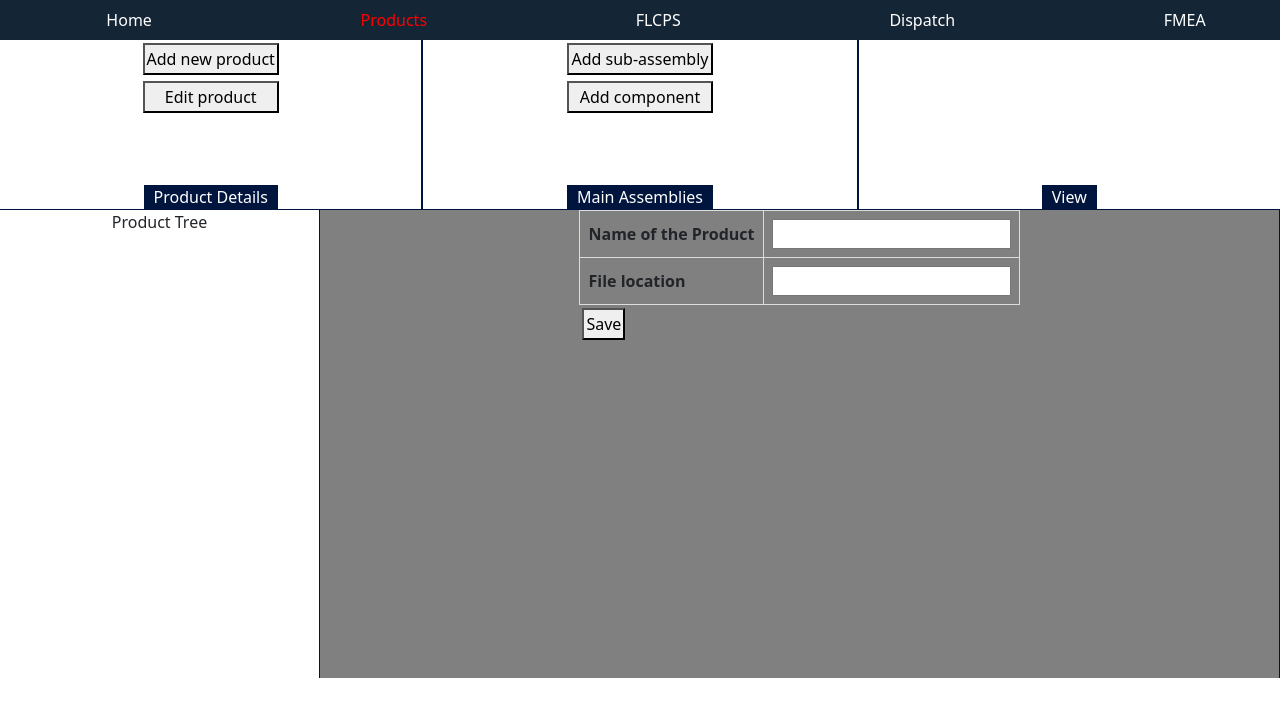
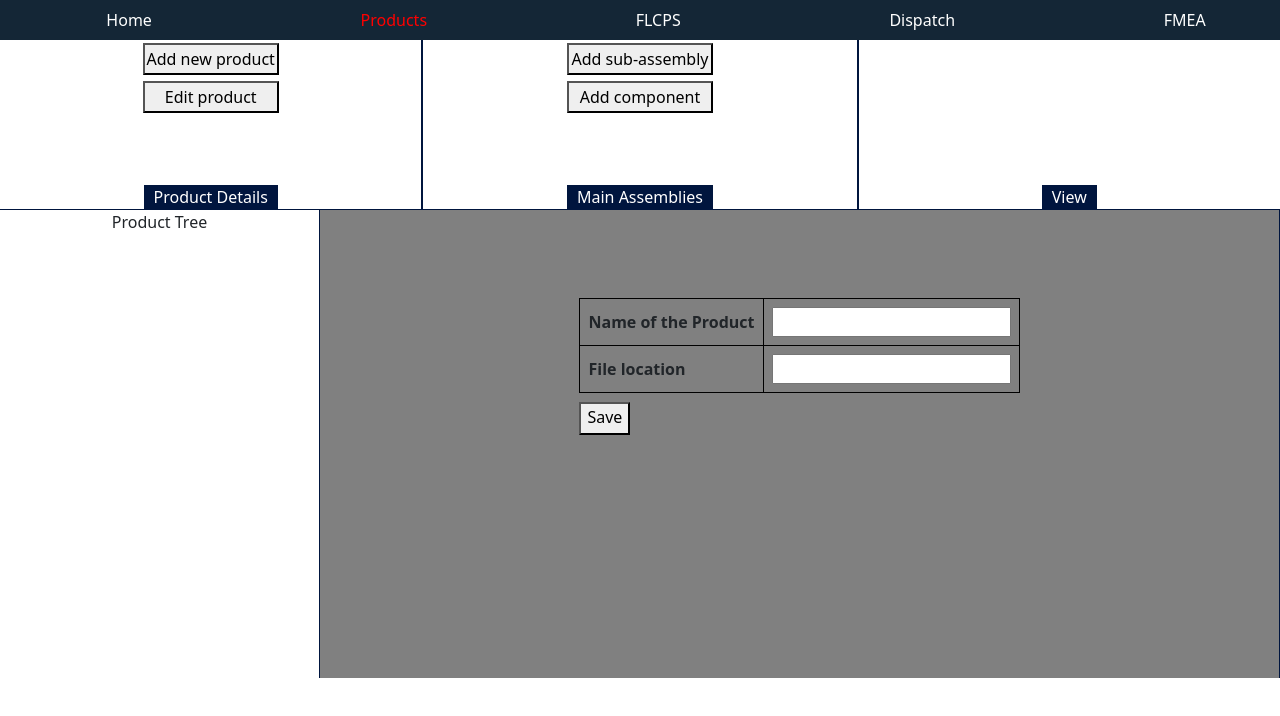
Before and after one commit to PalliHarshitha/Harshitha-MachIntell-tree-master-src-components, a React (Create React App) app: page /products in a window 1280 px wide. Both pictures are taken after a click on the button "Add new product". Shown: the top 716 px of the page. Built offline with nearby package versions, Linux system fonts and the light colour scheme.

Commit message:
added reusbale components

```diff
--- a/public/index.html
+++ b/public/index.html
@@ -31,7 +31,7 @@
       integrity="sha384-QWTKZyjpPEjISv5WaRU9OFeRpok6YctnYmDr5pNlyT2bRjXh0JMhjY6hW+ALEwIH"
       crossorigin="anonymous"
     />
-    <title>React App</title>
+    <title>MachIntell</title>
   </head>
   <body>
     <noscript>You need to enable JavaScript to run this app.</noscript>
--- a/src/Components/product/newProduct/AddNewProduct.js
+++ b/src/Components/product/newProduct/AddNewProduct.js
@@ -15,26 +15,23 @@ function AddNewProduct({}) {
     setFileLocation(event.target.value);
   };
 
-  const handleBrowse = () => {
-    console.log('Browsing file location...');
-  };
-
   const handleSave = () => {
     console.log('Saving data...');
     setForm('productAdded'); // Set the form state to 'productAdded' to display ProductDetails
   };
 
   return (
-    <div aria-label="Product Form">
+    <div aria-label="Product Form" className={styles.form}>
       {form === 'productAdded' ? (
         <ProductDetails/>
       ) : (
         <form>
-          <table style={{ borderCollapse: 'collapse', width: '100%' }}>
+          <div className={styles.tableContainer}>
+            <table className={styles.table}>
               <thead>
                 <tr>
-                <th style={code.th}>Name of the Product</th>
-                <td style={code.td}>
+                  <th className={styles.th}>Name of the Product</th>
+                  <td className={styles.td}>
                     <input
                       type="text"
                       value={productName}
@@ -45,8 +42,8 @@ function AddNewProduct({}) {
               </thead>
               <tbody>
                 <tr>
-                <th style={code.th}>File location</th>
-                <td style={code.td}>
+                  <th className={styles.th}>File location</th>
+                  <td className={styles.td}>
                     <input
                       type="text"
                       value={fileLocation}
@@ -56,26 +53,14 @@ function AddNewProduct({}) {
                 </tr>
               </tbody>
             </table>
-          <button type="button" className={styles.btn} onClick={handleSave}>
+            <button type="button" className={styles.btn2} onClick={handleSave}>
               Save
             </button>
+          </div>
         </form>
       )}
     </div>
   );
 }
 
-const code = {
-  th: {
-    border: '1px solid #dddddd',
-    textAlign: 'left',
-    padding: '8px',
-  },
-  td: {
-    border: '1px solid #dddddd',
-    textAlign: 'left',
-    padding: '8px',
-  },
-};
-
 export default AddNewProduct;
--- /dev/null
+++ b/src/Components/product/newProduct/DynamicTable.js
@@ -0,0 +1,26 @@
+import React from 'react'
+
+function DynamicTable({ headers, data }) {
+  return (
+    <table>
+        <thead>
+            <tr>
+                {headers.map(header => (
+                    <th key={header}>{header}</th>
+                ))}
+            </tr>
+        </thead>
+        <tbody>
+            {data.map((row, rowIndex) => (
+                <tr key={rowIndex}>
+                    {row.map((cell, cellIndex) => (
+                        <td key={cellIndex}>{cell}</td>
+                    ))}
+                </tr>
+            ))}
+        </tbody>
+    </table>
+  )
+}
+
+export default DynamicTable
--- a/src/Components/product/newProduct/ProductDetails.js
+++ b/src/Components/product/newProduct/ProductDetails.js
@@ -1,5 +1,6 @@
 import React, { useState } from 'react';
 import SpecificationDetails from './SpecificationDetails';
+import styles from '../product.module.css';
 
 function ProductDetails({}) {
   const [product, setProductName] = useState('');
@@ -48,24 +49,24 @@ function ProductDetails({}) {
   };
 
   return (
-    <div aria-label="productAdded">
+    <div aria-label="productAdded" className={styles.form}>
       {form === 'specifications' ? (
         <SpecificationDetails />
       ):(
         <div>
-          <table style={{ borderCollapse: 'collapse', width: '100%' }}>
+          <table className={styles.table}>
             <thead>
               <tr>
-              <th style={styles.th}>Name of the Product</th>
-              <td style={styles.td}>Bicycle</td>
+                <th className={styles.th}>Name of the Product</th>
+                <td className={styles.td}>Bicycle</td>
               </tr>
               <tr>
-              <th style={styles.th}>Product ID</th>
-              <td style={styles.td}>BI1xxxxABC</td>
+                <th className={styles.th}>Product ID</th>
+                <td className={styles.td}>BI1xxxxABC</td>
               </tr>
               <tr>
-              <th style={styles.th}>Main Functions</th>
-              <td style={styles.td}>
+                <th className={styles.th}>Main Functions</th>
+                <td className={styles.td}>
                   <textarea
                     value={product}
                     onChange={handleProductNameChange}
@@ -73,14 +74,14 @@ function ProductDetails({}) {
                 </td>
               </tr>
               <tr>
-              <th style={styles.th} colSpan="2">Add secondary function</th>
+                <th className={styles.th} colSpan="2">Add secondary function</th>
               </tr>
             </thead>
             <tbody>
               {secondaryFunctions.map((secondaryFunction, index) => (
                 <tr key={index} style={{ backgroundColor: isRowSelected(index) ? 'lightgray' : 'white' }} onClick={() => toggleRowSelection(index)}>
-                <th style={styles.th}>Secondary function {index + 1}</th>
-                <td style={styles.td}>
+                  <th className={styles.th}>Secondary function {index + 1}</th>
+                  <td className={styles.th}>
                     <input
                       type="text"
                       value={secondaryFunction}
@@ -92,13 +93,15 @@ function ProductDetails({}) {
             </tbody>
           </table>
           <div>
-          <button onClick={handleAddSecondary}>Add Secondary Function</button>
+            <div className={styles.btn2}>
+              <button onClick={handleAddSecondary}>Add </button>
             </div>
-        <div>
-          <button onClick={handleDelete}>Delete Secondary Function</button>
+            <div className={styles.btn2}>
+              <button onClick={handleDelete}>Delete </button>
             </div>
-        <div>
+            <div className={styles.btn2}>
               <button onClick={handleSave}>Save</button>
+            </div>
           </div>
         </div>
         )}
@@ -106,17 +109,5 @@ function ProductDetails({}) {
   );
 }
 
-const styles = {
-  th: {
-    border: '1px solid #dddddd',
-    textAlign: 'left',
-    padding: '8px',
-  },
-  td: {
-    border: '1px solid #dddddd',
-    textAlign: 'left',
-    padding: '8px',
-  },
-};
 
 export default ProductDetails;
--- a/src/Components/product/newProduct/SpecificationDetails.js
+++ b/src/Components/product/newProduct/SpecificationDetails.js
@@ -1,140 +1,39 @@
 import React, { useState } from 'react';
+import DynamicTable from './DynamicTable';
 
-function SpecificationDetails({ }) {
-  const [product, setProductName] = useState('');
-  const [specifications, setSpecifications] = useState([{ name: '', units: '', value: '' }]); // State to store specifications
-  const [selectedRows, setSelectedRows] = useState([]); // State to store selected row indices
-
-  const handleProductNameChange =(event) =>{
-    setProductName(event.target.value);
-  }
+function SpecificationDetails() {
+  const [specifications, setSpecifications] = useState([{ name: '', units: '', value: '' }]);
+  const [selectedRows, setSelectedRows] = useState([]);
 
   const handleAddSpecification = () => {
-    setSpecifications([...specifications, { name: '', units: '', value: '' }]); // Add a new empty specification to the state
+    setSpecifications([...specifications, { name: '', units: '', value: '' }]);
   };
 
-  const handleDeleteSpecification = () => {
-    const updatedSpecifications = specifications.filter((_, index) => !selectedRows.includes(index));
+  const handleDeleteRow = (index) => {
+    const updatedSpecifications = [...specifications];
+    updatedSpecifications.splice(index, 1);
     setSpecifications(updatedSpecifications);
     setSelectedRows([]);
   };
 
-  const handleSpecificationChange = (index, field, value) => {
-    const updatedSpecifications = [...specifications];
-    updatedSpecifications[index][field] = value;
-    setSpecifications(updatedSpecifications);
-  };
-
-  const toggleRowSelection = (index) => {
-    const selectedIndex = selectedRows.indexOf(index);
-    if (selectedIndex === -1) {
-      setSelectedRows([...selectedRows, index]);
-    } else {
-      const updatedSelectedRows = [...selectedRows];
-      updatedSelectedRows.splice(selectedIndex, 1);
-      setSelectedRows(updatedSelectedRows);
-    }
-  };
-
-  const isRowSelected = (index) => {
-    return selectedRows.includes(index);
-  };
-
-const handleSave = () => {
-    // Implement save functionality here
+  const handleSave = () => {
     console.log('Saving data...');
   };
 
   return (
-    <div aria-label='specifications'>
-        <table style={{ borderCollapse: 'collapse', width: '100%' }}>
-          <thead>
-            <tr>
-              <th style={styles.th}>Name of the Product</th>
-              <td style={styles.td}>
-                <input
-                  type="text"
-                  value={product}
-                  onChange={handleProductNameChange}
-                />
-              </td>
-            </tr>
-            <tr>
-              <th style={styles.th}>Product ID</th>
-              <td style={styles.td}>BI1xxxxABC</td>
-            </tr>
-            <tr>
-              <th style={styles.th}>Main Functions (string)</th>
-              <td style={styles.td}>
-                <input
-                  type="text"
-                  value={product}
-                  onChange={handleProductNameChange}
-                />
-              </td>
-            </tr>
-          </thead>
-        </table>
-
-        <div>
-          <h2>Specifications of BI1xxxxABC</h2>
-          <table style={{ borderCollapse: 'collapse', width: '100%' }}>
-            <thead>
-              <tr>
-                <th style={styles.th}>Specifications</th>
-                <th style={styles.th}>Units</th>
-                <th style={styles.th}>Value</th>
-              </tr>
-            </thead>
-            <tbody>
-              {specifications.map((specification, index) => (
-                <tr key={index} style={{ backgroundColor: isRowSelected(index) ? 'lightgray' : 'white' }} onClick={() => toggleRowSelection(index)}>
-                  <td style={styles.td}>
-                    <input
-                      type="text"
-                      value={specification.name}
-                      onChange={(event) => handleSpecificationChange(index, 'name', event.target.value)}
-                    />
-                  </td>
-                  <td style={styles.td}>
-                    <input
-                      type="text"
-                      value={specification.units}
-                      onChange={(event) => handleSpecificationChange(index, 'units', event.target.value)}
-                    />
-                  </td>
-                  <td style={styles.td}>
-                    <input
-                      type="text"
-                      value={specification.value}
-                      onChange={(event) => handleSpecificationChange(index, 'value', event.target.value)}
-                    />
-                  </td>
-                </tr>
-              ))}
-            </tbody>
-          </table>
-        </div>
-        <div><button onClick={handleAddSpecification}>Add Specification</button></div>
-        <div><button onClick={handleDeleteSpecification}>Delete Selected Specifications</button></div>
-      <div>
-          <button onClick={handleSave}>Save</button>
-        </div>
+    <div>
+      <DynamicTable
+        className="dynamic-table"
+        headers={['Name', 'Units', 'Value']}
+        data={specifications.map(spec => [spec.name, spec.units, spec.value])}
+        selectedRows={selectedRows}
+        onRowSelection={(index) => setSelectedRows([index])}
+        onDeleteRow={handleDeleteRow}
+      />
+      <button onClick={handleAddSpecification}>Add Specification</button>
+      <button onClick={handleSave}>Save</button>
     </div>
   );
 }
 
-const styles = {
-  th: {
-    border: '1px solid #dddddd',
-    textAlign: 'left',
-    padding: '8px',
-  },
-  td: {
-    border: '1px solid #dddddd',
-    textAlign: 'left',
-    padding: '8px',
-  },
-};
-
 export default SpecificationDetails;
--- a/src/Components/product/product.module.css
+++ b/src/Components/product/product.module.css
@@ -99,3 +99,59 @@
   line-height: 40px;
   font-size: 18px;
 }
+
+.table{
+  border-collapse: collapse;
+  width: 100%;
+  margin-top: 20%;
+  margin-bottom: 2%;
+}
+
+.table1{
+  border-collapse: collapse;
+  width: 100%;
+  margin-top: 20%;
+  margin-bottom: 2%;
+}
+
+.th {
+  border: 1px solid #000000;
+  align-items: left;
+  padding: 8px;
+}
+.td {
+  border: 1px solid #000000;
+  align-items: left;
+  padding: 8px;
+}
+
+.btn1{
+  position: absolute;
+  top: 68%;
+  right:22%;
+}
+
+.form{
+  display: flex;
+  flex-direction: column;
+}
+
+.btn2{
+  align-self: flex-end;
+  padding-bottom: 1%;
+}
+
+.dynamic-table {
+  border-collapse: collapse;
+  width: 100%;
+}
+
+.dynamic-table th, .dynamic-table td {
+  border: 1px solid #dddddd;
+  text-align: left;
+  padding: 8px;
+}
+
+.dynamic-table th {
+  background-color: #f2f2f2;
+}
```
Also changed, not shown: src/Components/product/newProduct/Form.js (added, +20 -0 lines). Lines whose indentation alone changed are shown as unchanged.
